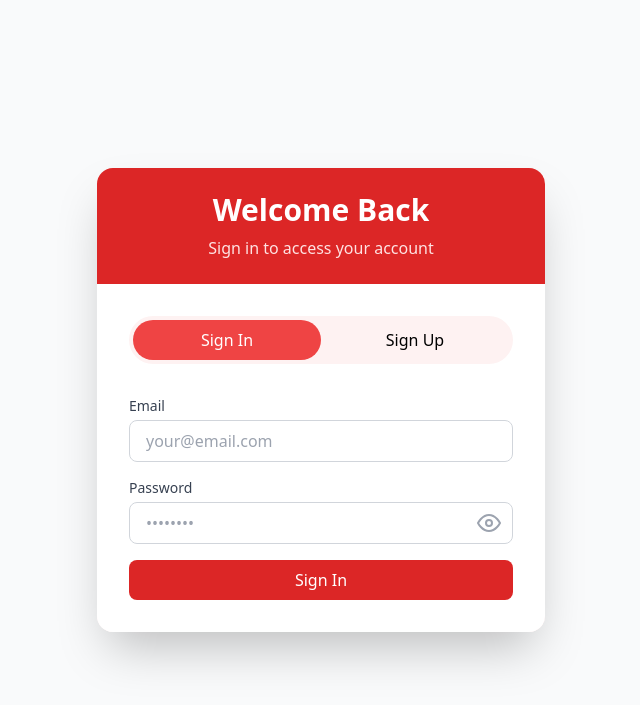
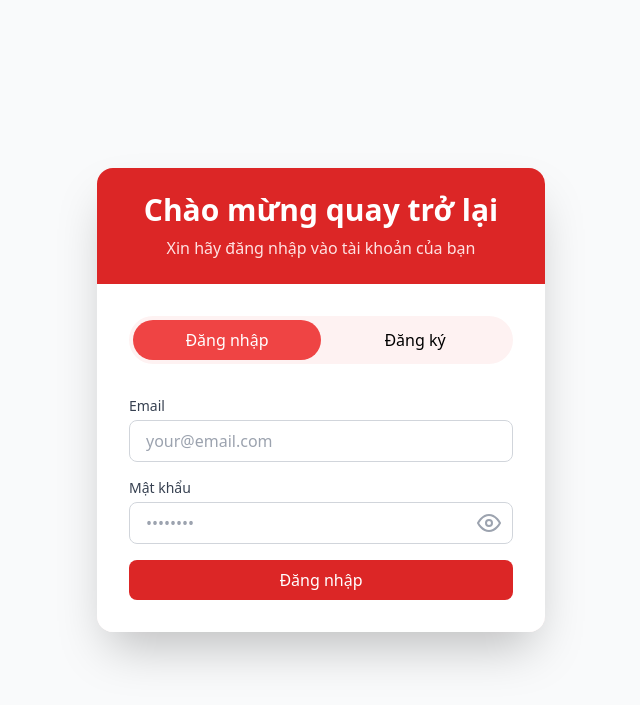
Before and after one commit to Grizmo2610/MIMHUSSTUDY, a FastAPI app: page / in a window 1280 px wide. Shown: the top 705 px of the page, without its empty margins (319-959 px from the left). Run offline with FastAPI, Linux system fonts and the light colour scheme; some libraries are stand-ins or nearby versions.

Commit message:
Change to Vietnamese

```diff
--- a/templates/home.html
+++ b/templates/home.html
@@ -3,7 +3,7 @@
     <head>
         <meta charset="UTF-8">
         <meta name="viewport" content="width=device-width, initial-scale=1.0">
-        <title>Auth | Red Theme</title>
+        <title>Auth | VNU HUS - MIM Document</title>
         <script src="https://cdn.tailwindcss.com"></script>
         <script src="https://unpkg.com/feather-icons"></script>
         <script
@@ -19,19 +19,16 @@
                 class="auth-container rounded-2xl shadow-2xl overflow-hidden w-full max-w-md"
                 data-aos="zoom-in">
                 <div class="bg-primary-600 py-6 px-8 text-center">
-                    <h1 class="text-3xl font-bold text-white">Welcome Back</h1>
-                    <p class="text-primary-100 mt-2">Sign in to access your
-                        account</p>
+                    <h1 class="text-3xl font-bold text-white">Chào mừng quay trở lại</h1>
+                    <p class="text-primary-100 mt-2">Xin hãy đăng nhập vào tài khoản của bạn</p>
                 </div>
 
                 <div class="bg-white p-8">
                     <div class="flex rounded-full bg-primary-50 p-1 mb-8">
                         <button id="signin-btn"
-                            class="toggle-btn flex-1 py-2 px-4 rounded-full font-medium active">Sign
-                            In</button>
+                            class="toggle-btn flex-1 py-2 px-4 rounded-full font-medium active">Đăng nhập</button>
                         <button id="signup-btn"
-                            class="toggle-btn flex-1 py-2 px-4 rounded-full font-medium">Sign
-                            Up</button>
+                            class="toggle-btn flex-1 py-2 px-4 rounded-full font-medium">Đăng ký</button>
                     </div>
 
                     <!-- Sign In Form -->
@@ -45,7 +42,7 @@
                         </div>
                         <div>
                             <label for="password"
-                                class="block text-sm font-medium text-gray-700 mb-1">Password</label>
+                                class="block text-sm font-medium text-gray-700 mb-1">Mật khẩu</label>
                             <div class="relative">
                                 <input type="password" id="password"
                                     class="input-field w-full px-4 py-2 border border-gray-300 rounded-lg focus:outline-none focus:border-primary-500"
@@ -57,19 +54,18 @@
                             </div>
                         </div>
                         <button type="submit"
-                            class="w-full bg-primary-600 hover:bg-primary-700 text-white py-2 px-4 rounded-lg font-medium transition duration-300">Sign
-                            In</button>
+                            class="w-full bg-primary-600 hover:bg-primary-700 text-white py-2 px-4 rounded-lg font-medium transition duration-300">Đăng
+                            nhập</button>
                     </form>
 
                     <!-- Sign Up Form -->
                     <form id="signup-form" class="hidden space-y-4">
                         <div>
                             <label for="name"
-                                class="block text-sm font-medium text-gray-700 mb-1">Full
-                                Name</label>
+                                class="block text-sm font-medium text-gray-700 mb-1">Tên</label>
                             <input type="text" id="name"
                                 class="input-field w-full px-4 py-2 border border-gray-300 rounded-lg focus:outline-none focus:border-primary-500"
-                                placeholder="John Doe" required>
+                                placeholder="Hoàng Nam" required>
                         </div>
                         <div>
                             <label for="new-email"
@@ -80,27 +76,28 @@
                         </div>
                         <div>
                             <label for="new-password"
-                                class="block text-sm font-medium text-gray-700 mb-1">Password</label>
+                                class="block text-sm font-medium text-gray-700 mb-1">Mật
+                                khẩu</label>
                             <div class="relative">
                                 <input type="password" id="new-password"
                                     class="input-field w-full px-4 py-2 border border-gray-300 rounded-lg focus:outline-none focus:border-primary-500"
                                     placeholder="••••••••" required>
                                 <button type="button"
-                                    class="toggle-password absolute right-3 top-1/2 transform -translate-y-1/2 text-gray-400 hover:text-primary-600">
+                                    class="toggle-password absolute right-3 top-1/2 transform -translate-y-1/2 text-gray-400 hover:text-primary-600" tabindex="-1">
                                     <i data-feather="eye"></i>
                                 </button>
                             </div>
                         </div>
                         <div>
                             <label for="confirm-password"
-                                class="block text-sm font-medium text-gray-700 mb-1">Confirm
-                                Password</label>
+                                class="block text-sm font-medium text-gray-700 mb-1">Xác
+                                nhận mật khẩu</label>
                             <div class="relative">
                                 <input type="password" id="confirm-password"
                                     class="input-field w-full px-4 py-2 border border-gray-300 rounded-lg focus:outline-none focus:border-primary-500"
                                     placeholder="••••••••" required>
                                 <button type="button"
-                                    class="toggle-password absolute right-3 top-1/2 transform -translate-y-1/2 text-gray-400 hover:text-primary-600">
+                                    class="toggle-password absolute right-3 top-1/2 transform -translate-y-1/2 text-gray-400 hover:text-primary-600" tabindex="-1">
                                     <i data-feather="eye"></i>
                                 </button>
                             </div>
```
Also changed, not shown: templates/search.html (+4 -4 lines), README.md.
